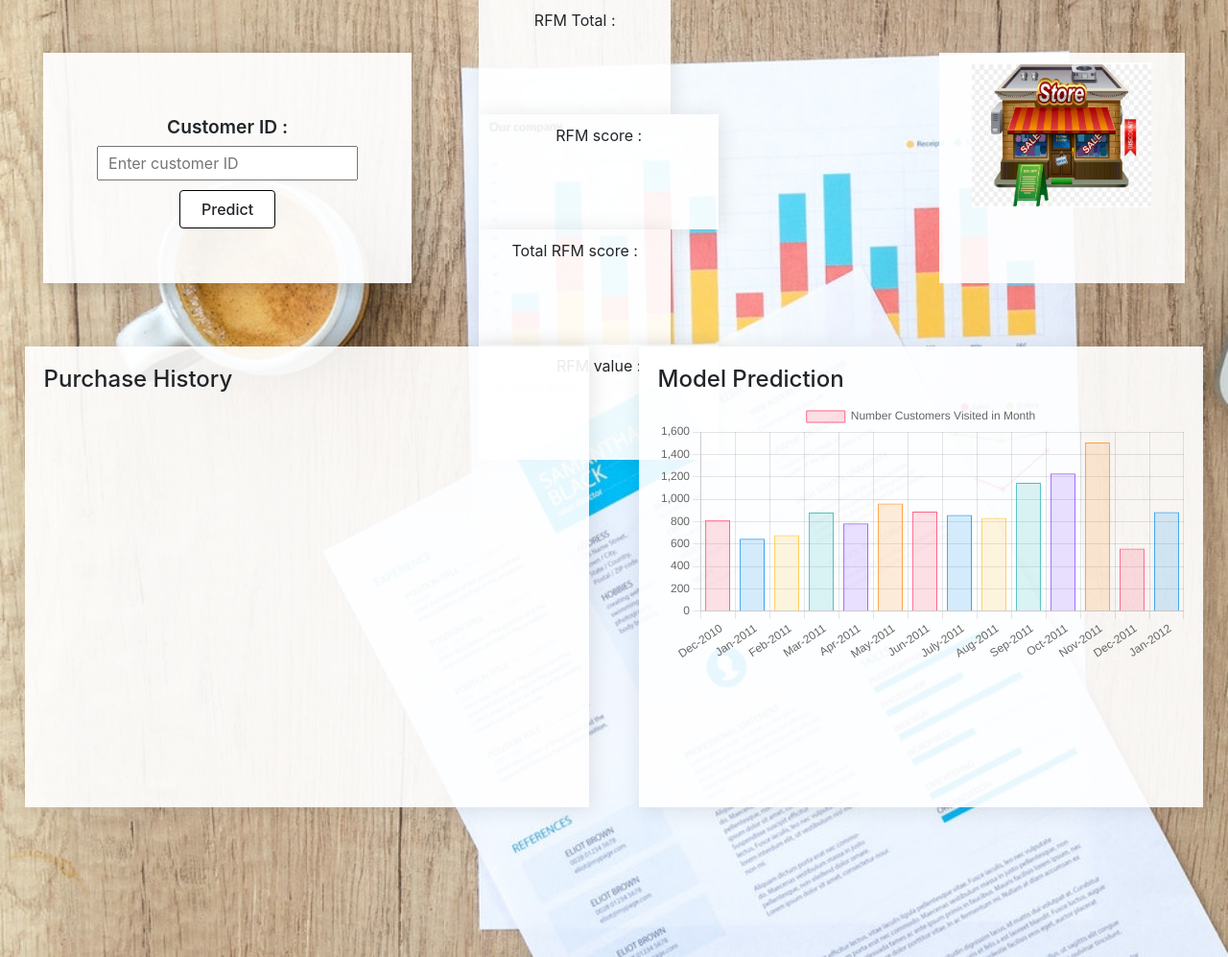
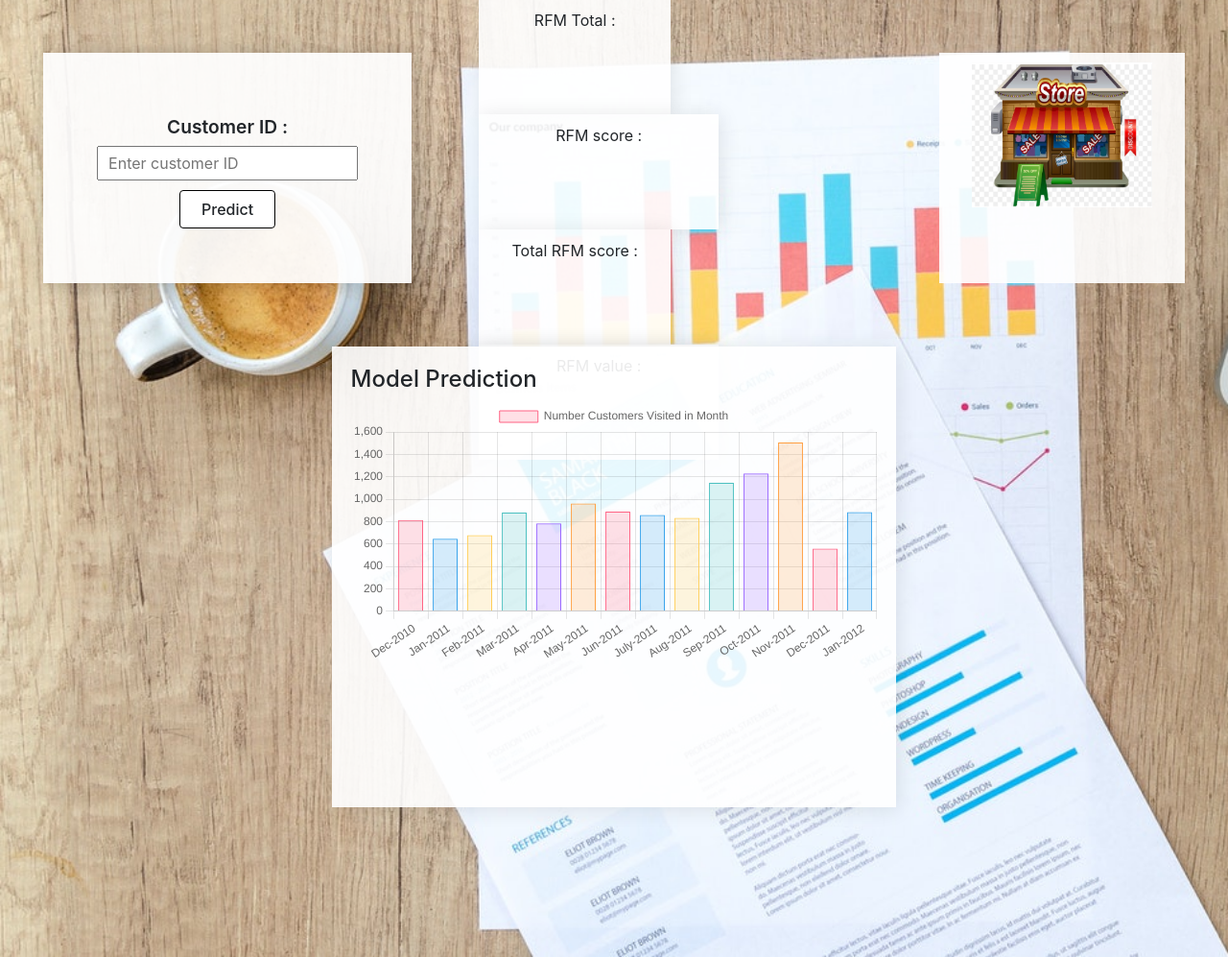
Before and after one commit to SurajNargide/Project-Retail-Store, a Flask app: page / in a window 1280 px wide. Shown: the part 123-1120 px from the top of the page at 96% size. Run offline with Flask 2, Linux system fonts and the light colour scheme; some libraries are stand-ins or nearby versions.

Commit message:
Update home.html

```diff
--- a/templates/home.html
+++ b/templates/home.html
@@ -52,10 +52,6 @@
             </section>
 
             <section class="data">
-                <div class="data1">
-                    <h4>Purchase History</h4>
-                </div>
-
                 <div class="data2">
                     <h4>Model Prediction</h4>
                     <canvas id="myChart"></canvas>
```
